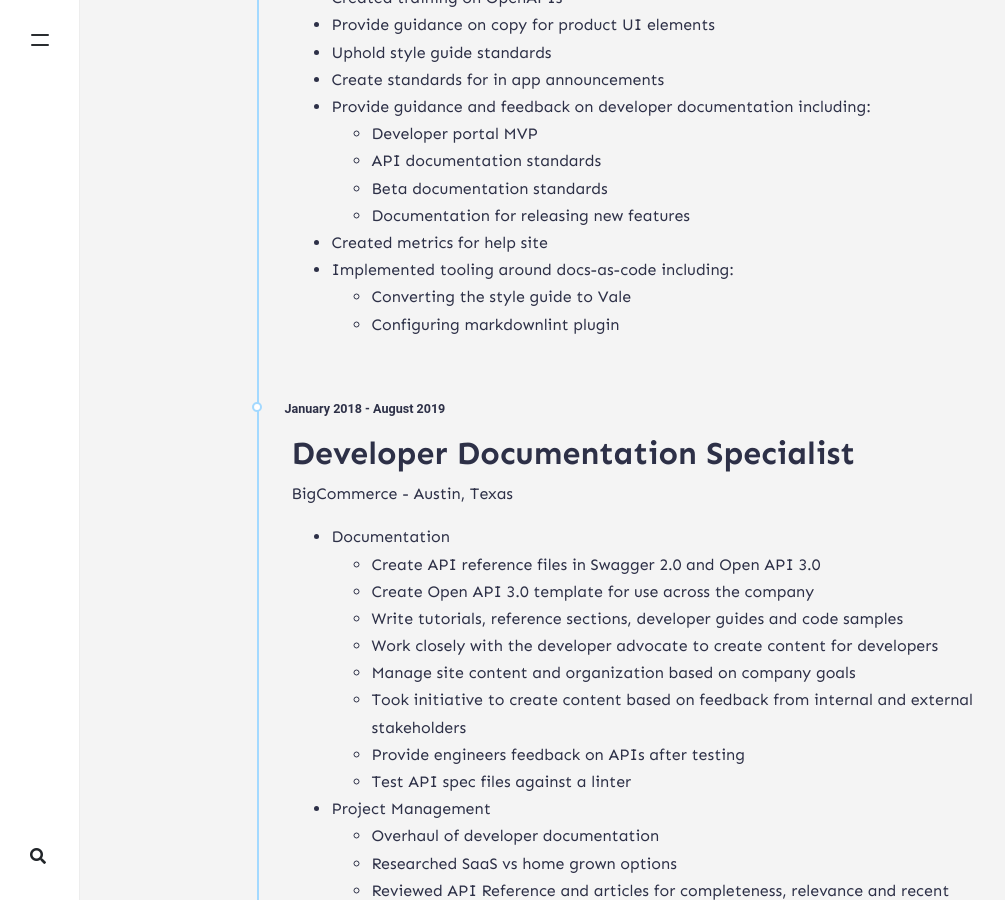
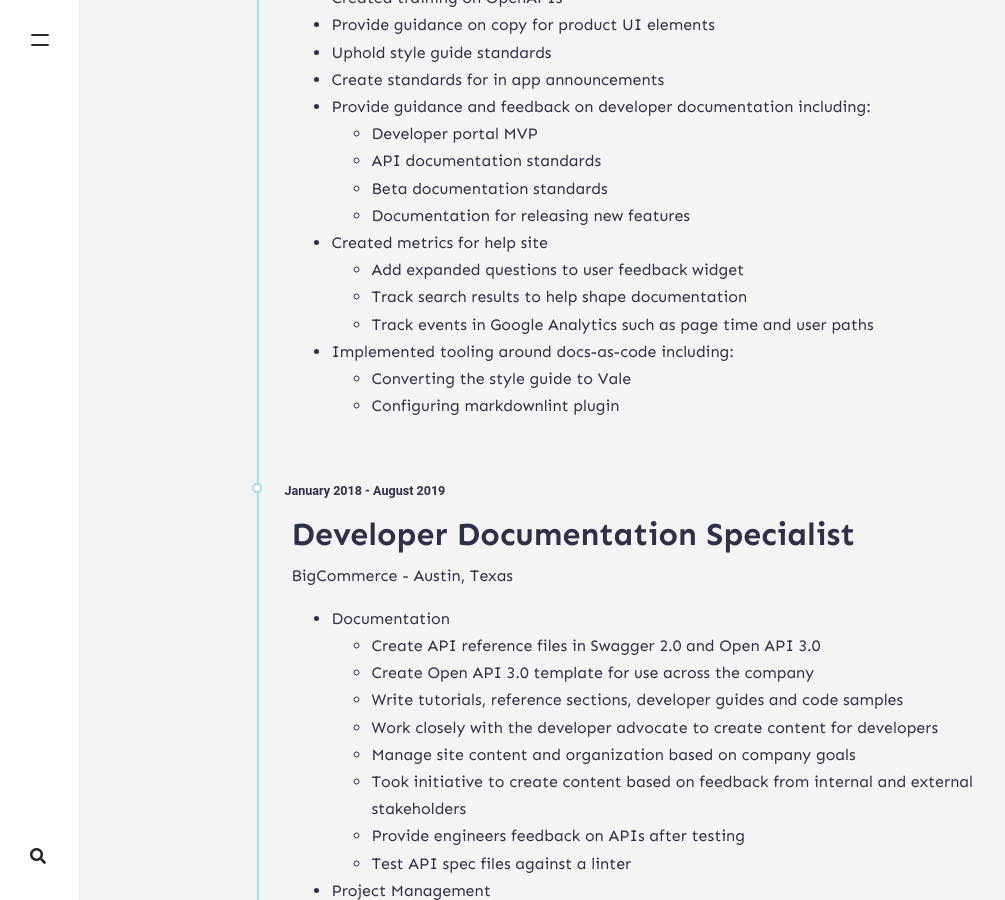
Before and after one commit to tjperry07/personal-site, a Jekyll site: the page built from _pages/resume.md, in a window 1280 px wide and 900 px high, scrolled down 1138 px. Shown: the whole window, without its empty margins (0-1005 px from the left). Built offline with Jekyll 4.4.1, drawn with Linux system fonts in a browser that asks for light colours; nearby versions of some CDN libraries; comment, search, counter and statistics services are not loaded.

Commit message:
update resume

```diff
--- a/_includes/timeline.html
+++ b/_includes/timeline.html
@@ -46,6 +46,11 @@
 			</ul>
 			</li>
 			<li>Created metrics for help site</li>
+			<ul>
+				<li>Add expanded questions to user feedback widget</li>
+				<li>Track search results to help shape documentation</li>
+				<li>Track events in Google Analytics such as page time and user paths</li>
+			</ul>
 			<li>Implemented tooling around docs-as-code including:<ul>
 			<li>Converting the style guide to Vale</li>
 			<li>Configuring markdownlint plugin</li>
```
